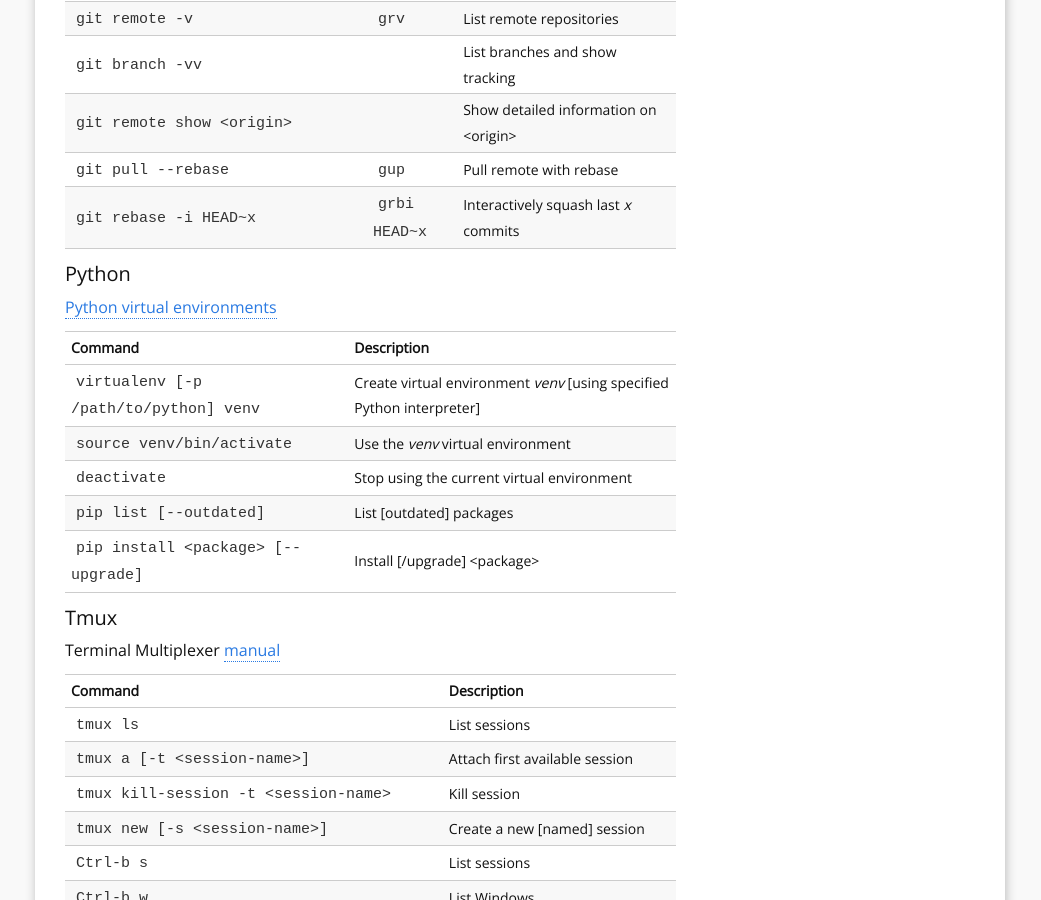
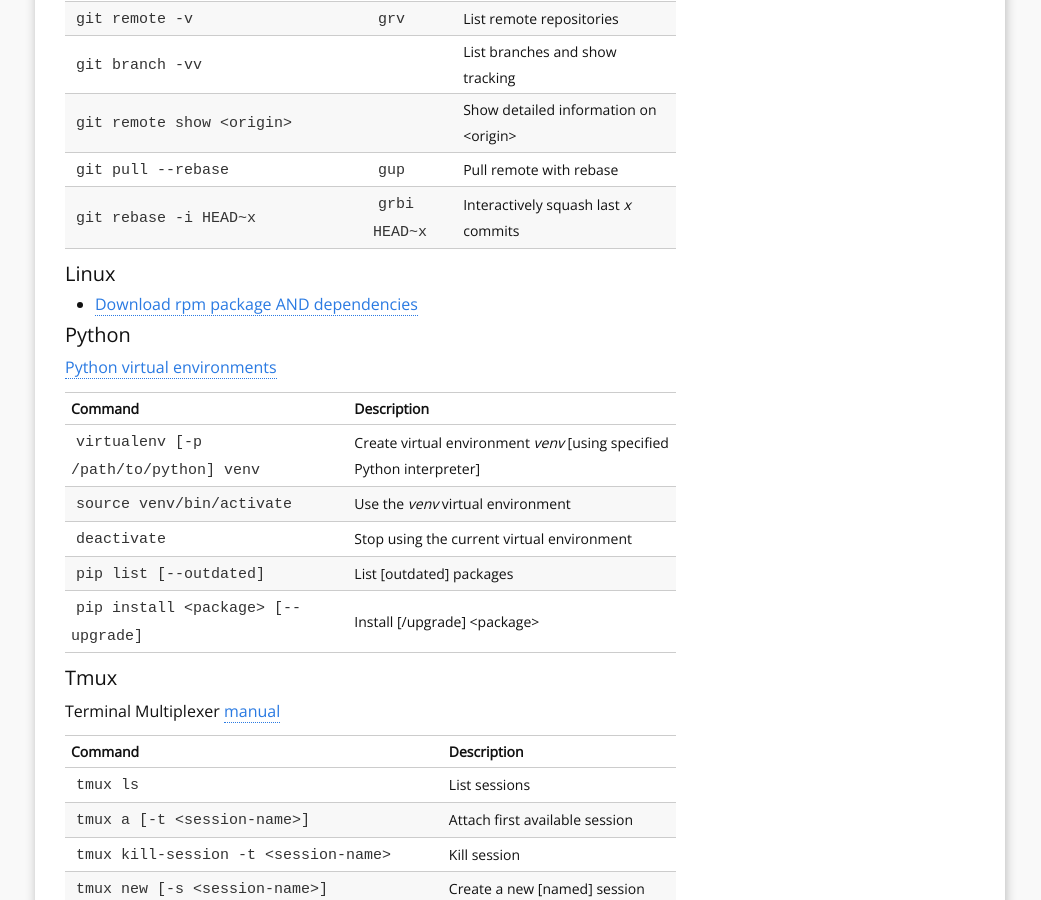
Before and after one commit to mvdwoord/mvdwoord.github.io, a Jekyll site: the page built from c_refcard.md, in a window 1280 px wide and 900 px high, scrolled down 1387 px. Shown: the whole window, without its empty margins (120-1161 px from the left). Built offline with Jekyll 4.4.1, drawn with Linux system fonts in a browser that asks for light colours.

Commit message:
checkpoint

```diff
--- a/c_refcard.md
+++ b/c_refcard.md
@@ -9,6 +9,7 @@
 <tr>
     <th style="text-align: center;"><a href="#brew">Brew</a></th>
     <th style="text-align: center;"><a href="#git">Git</a></th>
+    <th style="text-align: center;"><a href="#linux">Linux</a></th>
     <th style="text-align: center;"><a href="#python">Python</a></th>
     <th style="text-align: center;"><a href="#tmux">Tmux</a></th>
     <th style="text-align: center;"><a href="#vim">Vim</a></th>
@@ -52,6 +53,9 @@
 | `git pull --rebase` | `gup` | Pull remote with rebase |
 | `git rebase -i HEAD~x` | `grbi HEAD~x`| Interactively squash last *x* commits |
 
+#### Linux
+
+- [Download rpm package AND dependencies](https://unix.stackexchange.com/a/174485)
 
 #### Python
 
```
